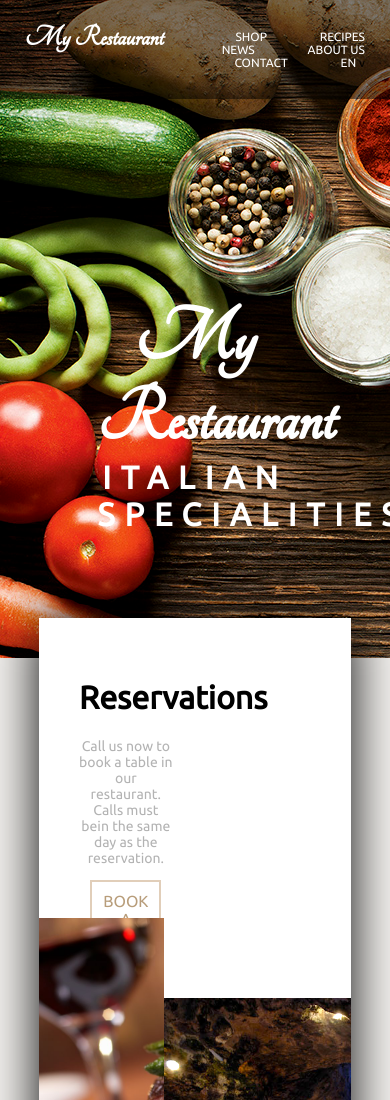
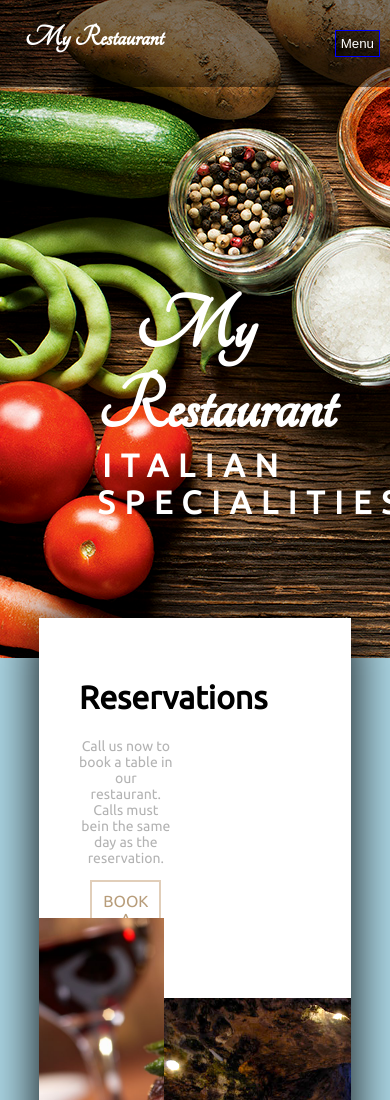
Before and after one commit to arthurbonavita/restaurantWebsite, a plain HTML site: page index.html in a window 390 px wide. Shown: the top 1100 px of the page. Drawn offline with nearby package versions, Linux system fonts and the light colour scheme.

Commit message:
start the responsive, with menu first

```diff
--- a/css/style.css
+++ b/css/style.css
@@ -64,6 +64,15 @@ body {
     border-bottom: 1px solid rgba(255,255,255,0.5);
 
 
+}
+
+#language {
+
+}
+
+.dropdown {
+  position: relative ;
+  display: none;
 }
 
 #home {
@@ -362,3 +371,28 @@ height: 300px;
 .footer a:hover{
     font-size: 1.1em;
 }
+
+.btnresponsive {
+  display: none;
+}
+
+/*-------- MOBILE SIZES -----------------*/
+
+@media only screen and (max-width: 700px) {
+    body {
+        background-color: lightblue;
+    }
+
+     .navresponsive {
+       display: none;
+     }
+
+     .btnresponsive {
+       padding: 5px;
+       margin-right: 10px;
+       display: inline-block;
+       border: 1px solid blue;
+       background-color: rgba(0,0,0,0.5);
+       color:white;
+     }
+}
--- a/index.html
+++ b/index.html
@@ -23,13 +23,15 @@
             <ul class="nav">
 
                 <div class="logo"><a href="#">My Restaurant</a></div>
-
-                <li><a href="#">Shop</a></li>
-                <li><a href="#">Recipes</a></li>
-                <li><a href="#">News</a></li>
-                <li><a href="#">About Us</a></li>
-                <li><a href="#">Contact</a></li>
-                <li><a href="#">EN</a> v</li>
+                  <div class="navresponsive">
+                    <li><a href="#">Shop</a></li>
+                    <li><a href="#">Recipes</a></li>
+                    <li><a href="#">News</a></li>
+                    <li><a href="#">About Us</a></li>
+                    <li><a href="#">Contact</a></li>
+                    <li><a href="#" id="language">EN</a></li>
+                  </div>
+                  <button class="btnresponsive "type="button" name="button">Menu</button>
             </ul>
 
 
--- a/js/script.js
+++ b/js/script.js
@@ -28,5 +28,10 @@ $('.hideme').css({"position":"relative","opacity": 0,  "top":"+=50"});
 
     });
 
+$('#language').on("click", function () {
+
+  $(this).html("IT");
+});
+
 
 });
```
